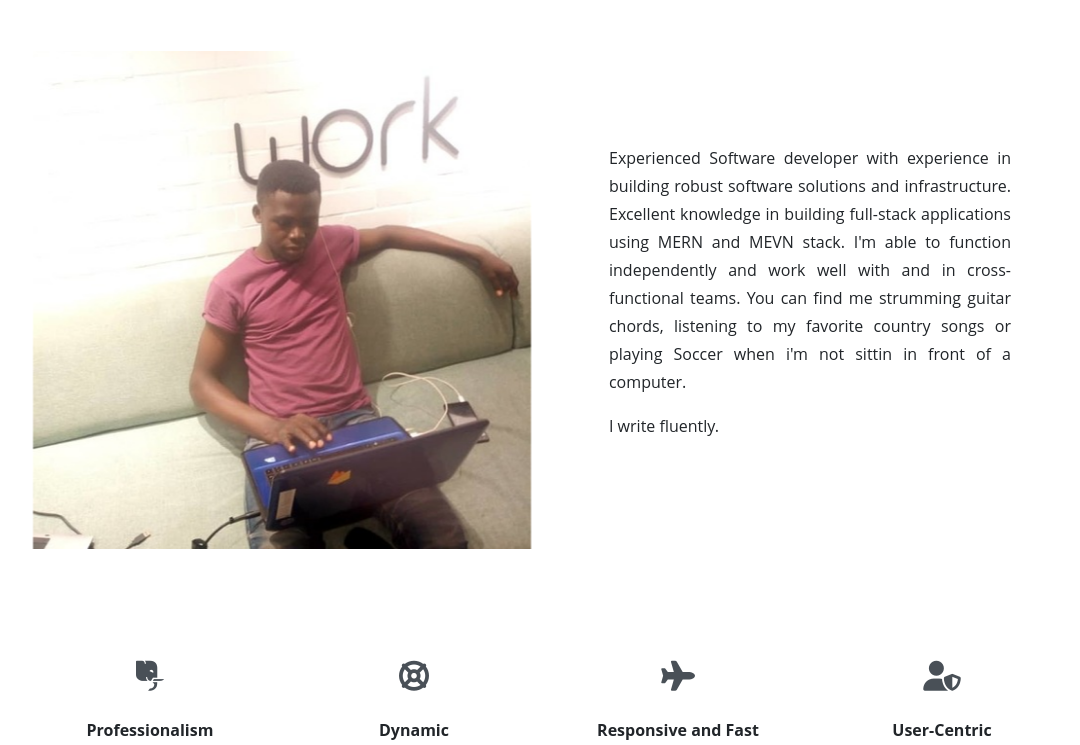
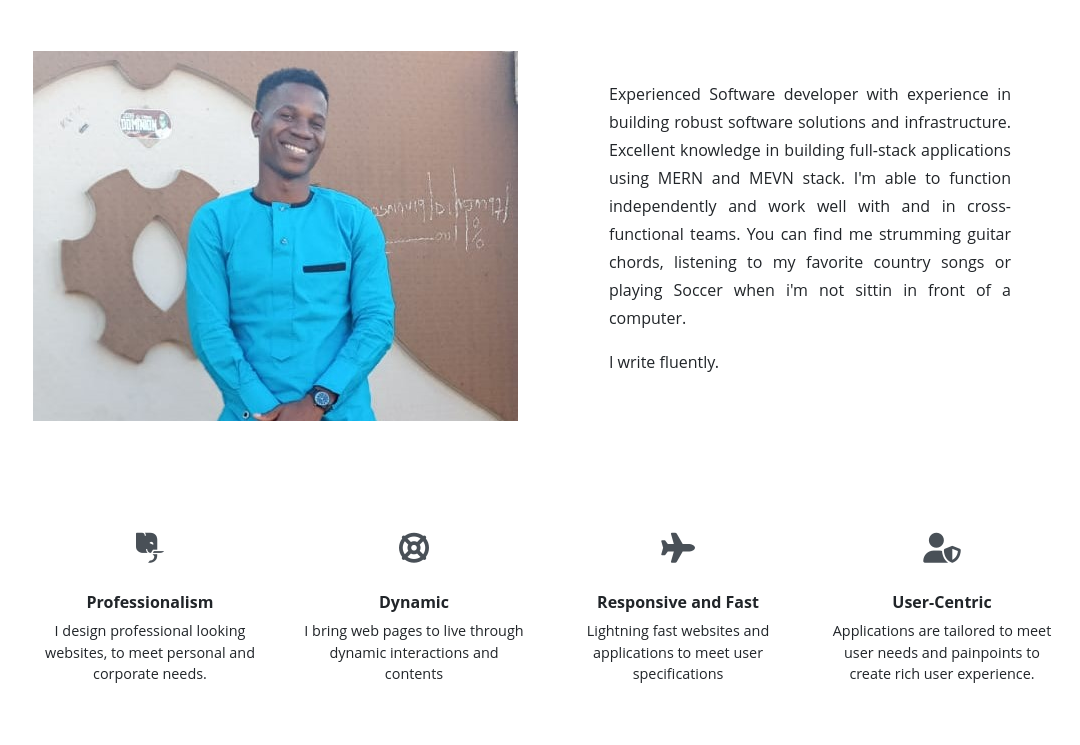
Before and after one commit to KemeleGT/HNG-backend-task-resume-2, a website: page public/index.html in a window 1280 px wide. Shown: the part 689-1434 px from the top of the page, without its empty margins (94-1174 px from the left). Drawn offline with nearby package versions, Linux system fonts and the light colour scheme.

Commit message:
Update index.html

```diff
--- a/public/index.html
+++ b/public/index.html
@@ -66,7 +66,7 @@
       <div class="underline"></div>
       <div class="row bio">
         <div class="col-lg-6 col-sm-12">
-          <img src="./img/Samuel-Osinloye.jpg" alt="Kemele" class="img img-fluid">
+          <img src="./img/Kemele.jpg" alt="Kemele" class="img img-fluid">
         </div>
         <div class="col-lg-6 col-sm-12">
           <p class="bio-text">Experienced Software developer with experience in building robust software solutions and infrastructure. Excellent knowledge in building full-stack applications using MERN and MEVN stack. I'm able to function independently and work well with and in cross-functional teams.
```
